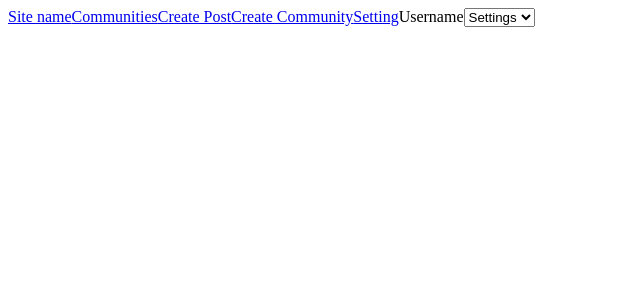
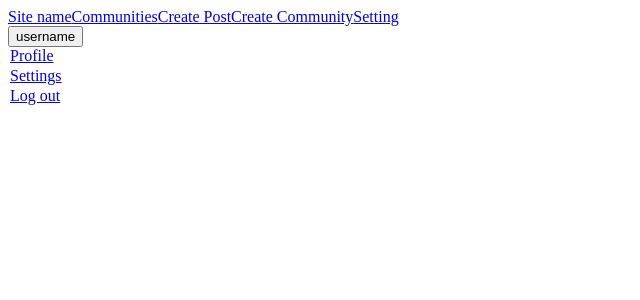
Before and after one commit to malsadev/muslemmy-ui, a Vue app: page / in a window 1280 px wide. Shown: the top 300 px of the page, without its empty margins (0-640 px from the left). Built offline with nearby package versions, Linux system fonts and the light colour scheme; what lemmy-js-client would draw is missing.

Commit message:
added router links to navbar

```diff
--- a/src/App.vue
+++ b/src/App.vue
@@ -9,11 +9,22 @@
         <RouterLink to="/CreateCommunity">Create Community</RouterLink>
         <!-- Only when Admin is signed in -->
         <RouterLink to="/AdminDashboard">Setting</RouterLink>
-        <label for="dropdown">Username</label>
-        <select id="dropdown" name="dropdown">
-            <option value="option1">Settings</option>
-            <option value="option2">Log out</option>
-        </select>
+        <div class="drop-down">
+            <button>username</button>
+            <div class="menue">
+                <RouterLink to="/users/username">
+                    <option>Profile</option>
+                </RouterLink>
+                <RouterLink to="/settings">
+                    <option>Settings</option>
+                </RouterLink>
+                <RouterLink to="/logout">
+                    <option>Log out</option>
+                </RouterLink>
+
+            </div>
+
+        </div>
 
     </nav>
     <main>
```
